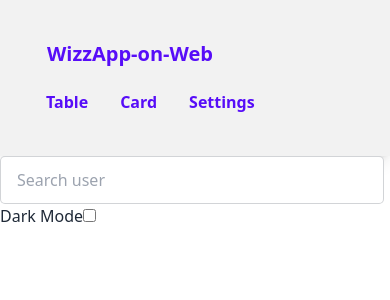
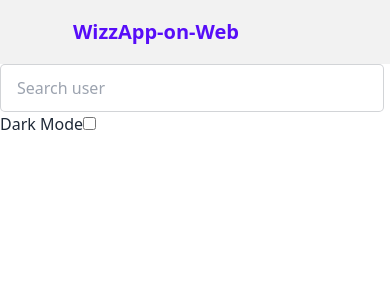
Before and after one commit to oussamalkd/wiz-app, a Vue app: page /settings in a window 390 px wide. Shown: the top 300 px of the page. Built offline with nearby package versions, Linux system fonts and the light colour scheme.

Commit message:
mobile navbar

```diff
--- a/src/App.vue
+++ b/src/App.vue
@@ -1,5 +1,6 @@
 <template>
-  <IndexNavBar />
+  <IndexNavBar v-if="!isMobile" />
+  <MobileNavBar v-else />
   <div class="search-box w-full mx-auto flex justify-center items-center py-5">
     <AutocompleteInput :items="users" />
   </div>
@@ -9,15 +10,18 @@
 import AutocompleteInput from './components/AutocompleteInput.vue';
 import store from '@/store/index';
 import IndexNavBar from './components/NavBar/IndexNavBar.vue';
+import MobileNavBar from './components/NavBar/MobileNavBar.vue';
 
 export default {
   components: {
     AutocompleteInput,
-    IndexNavBar
+    IndexNavBar,
+    MobileNavBar
 },
   data() {
     return {
-      users: store.state.users
+      users: store.state.users,
+      isMobile: false
     }
   },
 
@@ -31,13 +35,31 @@ export default {
       } else {
           document.querySelector('html').setAttribute('data-theme','light')
       }
+    },
+
+    // Check mobile size to change the navbar
+    checkMobileSize() {
+      const windowWidth = window.innerWidth
+      if (windowWidth < 786) {
+        this.isMobile = true
+      }else {
+        this.isMobile = false
+      }
     }
   },
 
   mounted() {
-      // get theme anytime runing the App
-      this.getTheme()
-    }
+    // get theme anytime runing the App
+    this.getTheme()
+
+    // check screen size
+    this.checkMobileSize()
+    window.addEventListener("resize", this.checkMobileSize)
+  },
+  unmounted() {
+    // remove eventListner on destroy
+    removeEventListener("resize", this.checkMobileSize)
+  }
 }
 </script>
 
--- a/src/components/AutocompleteInput.vue
+++ b/src/components/AutocompleteInput.vue
@@ -65,6 +65,8 @@ export default {
 .auto-complete {
     @apply input input-bordered w-96 text-base-content;
     border-radius: 5px !important;
+    position: relative;
+    z-index: 30;
     &:focus, &:active {
         outline: none
     }
--- /dev/null
+++ b/src/components/NavBar/MobileNavBar.vue
@@ -0,0 +1,59 @@
+<template>
+    <div class="mobile-navbar">
+        <div class="toggle-button">
+            <!--toggle navbar-->
+            <button @click = "isOpen = !isOpen">
+                <svg xmlns="http://www.w3.org/2000/svg" fill="none" viewBox="0 0 24 24" class="inline-block w-5 h-5 stroke-current"><path stroke-linecap="round" stroke-linejoin="round" stroke-width="2" d="M4 6h16M4 12h16M4 18h16"></path></svg>
+            </button>
+        </div>
+        <div class="logo">
+            <router-link to="/">WizzApp-on-Web</router-link>
+        </div>
+    </div>
+    <div class="mobile-navbar-items" v-if="isOpen">
+        <ul>
+            <li>
+                <router-link to="/">Table</router-link>
+            </li>
+            <li>
+                <router-link to="/card">Card</router-link>
+            </li>
+            <li>
+                <router-link to="/settings">Settings</router-link>
+            </li>
+        </ul>
+    </div>
+</template>
+<script>
+export default {
+    name: "MobileNavBar",
+    data() {
+        return {
+            isOpen: false
+        }
+    },
+}
+</script>
+<style lang="scss">
+.mobile-navbar {
+    @apply navbar bg-base-200 text-primary;
+    .toggle-button {
+        @apply flex-none;
+        button {
+            @apply btn btn-ghost btn-square;
+        }
+    }
+    .logo {
+        @apply flex-1;
+        a {
+            @apply btn btn-ghost normal-case text-xl;
+        }
+    }
+}
+.mobile-navbar-items {
+    @apply flex-none bg-base-300 text-primary;
+    ul {
+        @apply menu menu-horizontal p-0;
+    }
+}
+</style>
```
